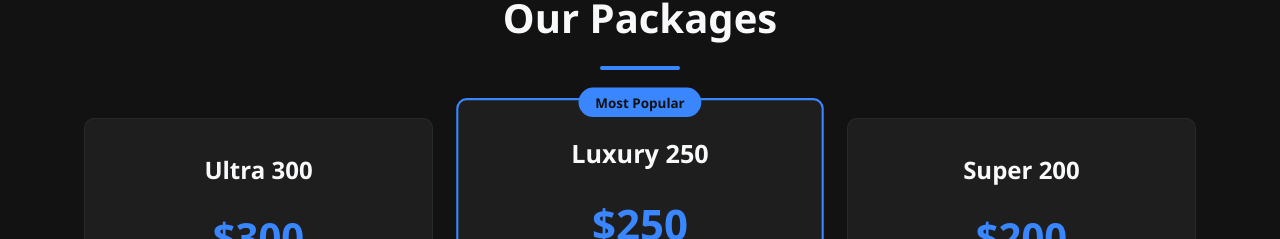
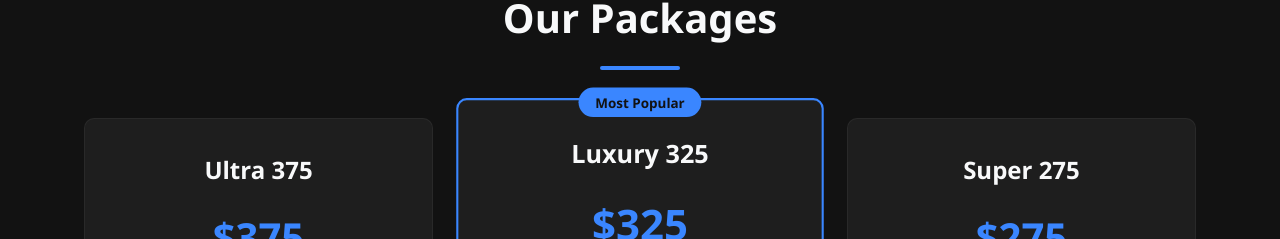
Before and after one commit to Rahulpandya11/Bonitawash, a React (Create React App) app: page / in a window 1280 px wide. Shown: the part 2931-3170 px from the top of the page. Built offline with nearby package versions, Linux system fonts and the light colour scheme.

Commit message:
Update booking.js

```diff
--- a/src/constants/booking.js
+++ b/src/constants/booking.js
@@ -15,18 +15,18 @@ export const FORM_FIELDS = {
 // Service packages
 export const SERVICES = {
     ULTRA_DETAIL: {
-        name: 'Ultra 300',
-        price: '$300',
+        name: 'Ultra 375',
+        price: '$375',
         duration: '120' // in minutes
     },
     LUXURY_DETAIL: {
-        name: 'Luxury 250',
-        price: '$250',
+        name: 'Luxury 325',
+        price: '$325',
         duration: '90' // in minutes
     },
     SUPER_DETAIL: {
-        name: 'Super 200',
-        price: '$200',
+        name: 'Super 275',
+        price: '$275',
         duration: '60' // in minutes
     }
 };
@@ -39,6 +39,6 @@ export const BUSINESS_HOURS = {
     },
     weekends: {
         start: '09:00',
-        end: '17:00'
+        end: '16:45'
     }
 };
```
